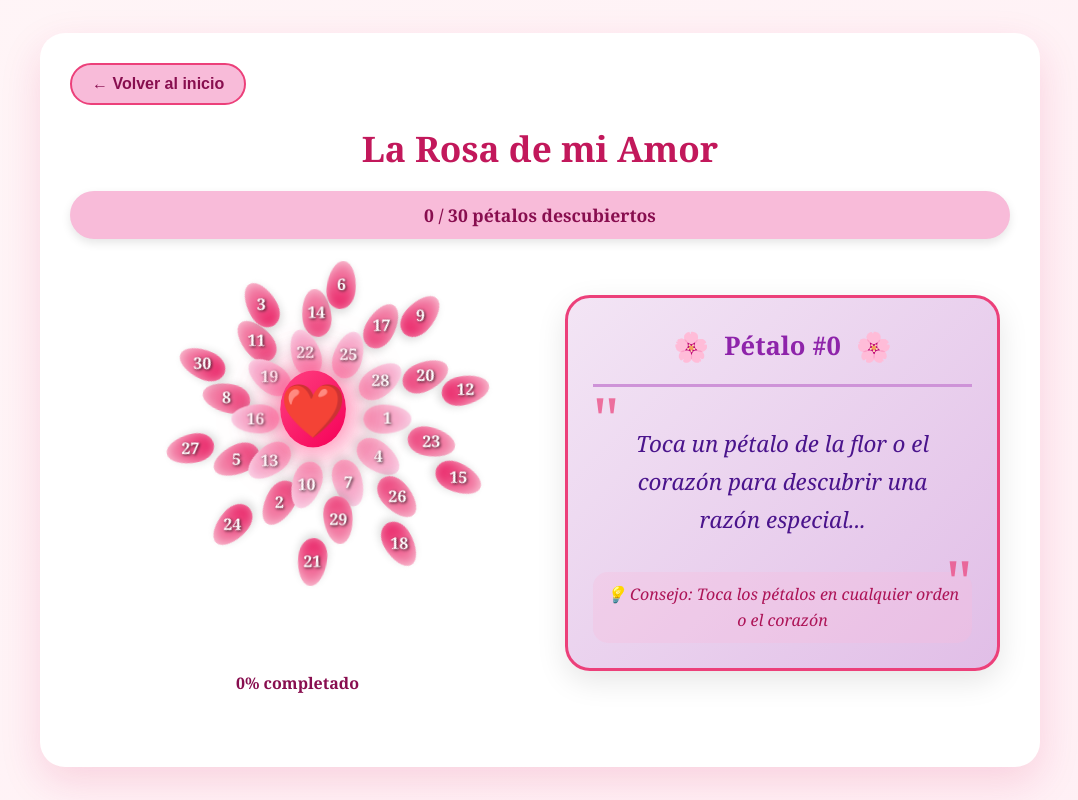
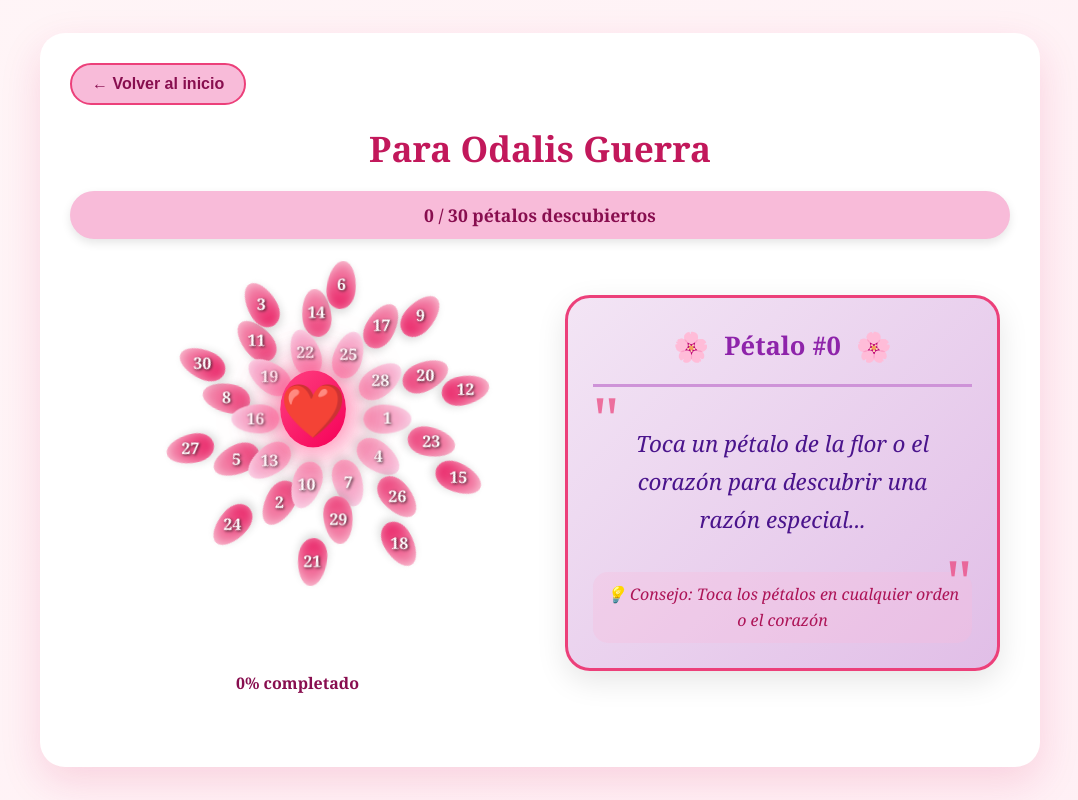
Before and after one commit to yanka-lx-21/cumple_mama, a plain HTML site: page index.html in a window 1280 px wide. Both pictures are taken after a click on the button "🌹 Ver tu regalo". Shown: the whole page, without its empty margins (100-1178 px from the left). Drawn offline with Linux system fonts and the light colour scheme.

Commit message:
Actualice index.html

```diff
--- a/index.html
+++ b/index.html
@@ -29,7 +29,7 @@
                 <button class="back-home-btn" id="backHomeBtn">
                     ← Volver al inicio
                 </button>
-                <h2>La Rosa de mi Amor</h2>
+                <h2>Para Odalis Guerra</h2>
                 <div class="counter">
                     <span id="currentReason">0</span> / <span id="totalReasons">30</span> pétalos descubiertos
                 </div>
```
